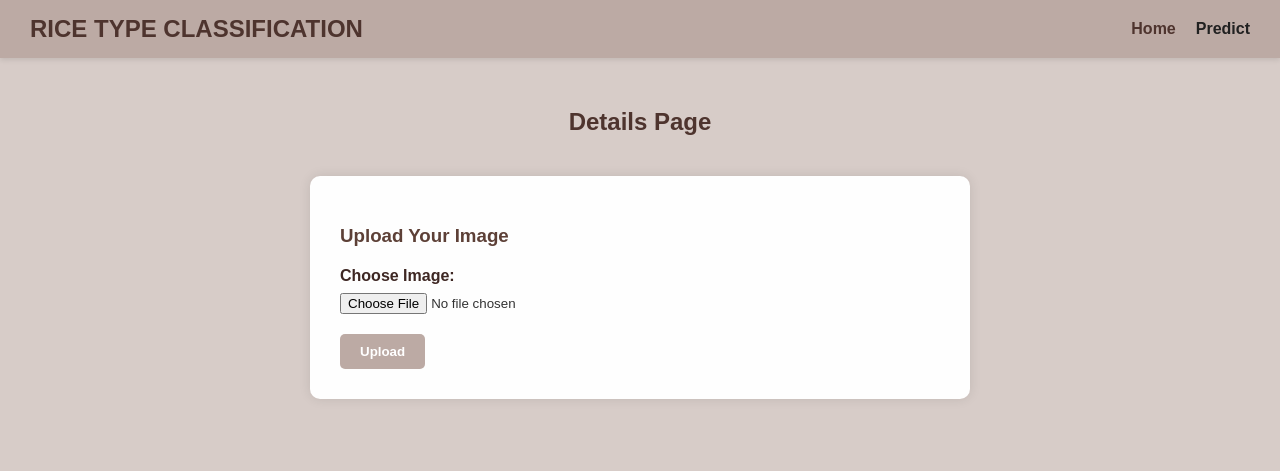
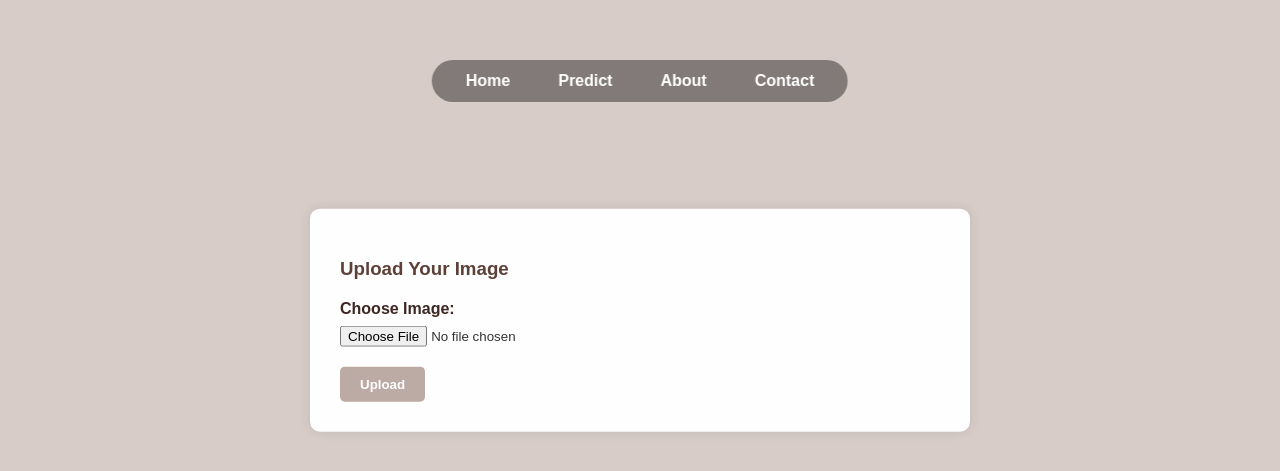
Before and after one commit to BalaBharath211/rice-grain-detection, a Flask app: page /details in a window 1280 px wide. Shown: the top 471 px of the page. Run offline with Flask 3, Linux system fonts and the light colour scheme.

Commit message:
Updated styling and features

```diff
--- a/static/style.css
+++ b/static/style.css
@@ -1,4 +1,4 @@
-/* General Reset */
+/* === General Reset === */
 html {
   scroll-behavior: smooth;
   overflow-x: hidden;
@@ -12,7 +12,7 @@ body {
   background: #fff;
 }
 
-/* Navigation */
+/* === Navigation === */
 .nav-wrapper {
   position: absolute;
   top: 30px;
@@ -22,25 +22,25 @@ body {
 }
 
 .menu-bar {
+  display: inline-flex;
+  align-items: center;
+  padding: 0 10px;
+  margin-top: 30px;
   border-radius: 25px;
-  display: inline-flex;
   background-color: rgba(0, 0, 0, 0.4);
   backdrop-filter: blur(10px);
   -webkit-backdrop-filter: blur(10px);
-  align-items: center;
-  padding: 0 10px;
-  margin-top: 30px;
 }
 
 .menu-bar li {
   list-style: none;
-  color: white;
   font-family: sans-serif;
   font-weight: bold;
+  color: white;
   padding: 12px 16px;
   margin: 0 8px;
+  cursor: pointer;
   position: relative;
-  cursor: pointer;
   white-space: nowrap;
   transition: color 0.3s ease;
 }
@@ -50,156 +50,111 @@ body {
   position: absolute;
   top: 0;
   left: 0;
+  width: 100%;
   height: 100%;
-  width: 100%;
   z-index: -1;
-  transition: transform 0.3s ease, background 0.3s ease, box-shadow 0.3s ease;
   border-radius: 25px;
   transform: scale(1);
+  transition: 0.3s ease;
 }
 
 .menu-bar li:hover::before {
   background: linear-gradient(to bottom, #e8edec, #d2d1d3);
-  box-shadow: 0px 3px 20px 0px black;
+  box-shadow: 0 3px 20px black;
   transform: scale(1.2);
 }
 
 .menu-bar li:hover {
   color: black;
 }
+
 .menu-bar li a {
   text-decoration: none;
   color: inherit;
   display: block;
 }
-/* Hero Section */
+
+/* === Hero Section === */
 .hero {
   height: 100vh;
   display: flex;
-  align-items: center;         /* Vertical center */
-  justify-content: center;     /* Horizontal center */
+  align-items: center;
+  justify-content: left;
   padding: 0 30px;
-  background: url('bg1.jpg') center/cover no-repeat;
+  background: url('bg6.jpg') center/cover no-repeat;
+  background-color: rgba(0, 0, 0, 0.5);
   background-blend-mode: overlay;
-  background-color: rgba(0, 0, 0, 0.6);
-  color: #fff;
+  color: #000000;
   position: relative;
   overflow-x: hidden;
 }
 
 .hero-content {
+  font-family: "Barlow Condensed", sans-serif;
+  font-weight: 800;
   max-width: 700px;
-  text-align: center; /* Optional: center text */
+  text-align: left;
 }
-
 
 .hero h1 {
   font-family: "Barlow Condensed", sans-serif;
-  font-weight: 800;
-  font-size: 6rem; /* increased from 3.5rem */
+  font-weight: 900;
+  font-style: normal;
+  font-size: 6rem;
   margin-bottom: 20px;
-  color: #fff;
-  text-shadow: 2px 2px 4px rgba(117, 117, 117, 0.7);}
-
-
-
-.hero a.btn {
-  display: inline-block;
-  margin-top: 40px;
+  text-shadow: 2px 2px 4px rgba(255, 255, 255, 0.7);
 }
 
-/* Button */
+/* === Buttons === */
 .btn {
+  display: inline-block;
   position: relative;
   padding: 0.5rem 1rem;
+  min-width: 200px;
   font-size: 1.1rem;
   font-weight: 600;
   color: #fff;
   background: none;
   border: none;
   cursor: pointer;
+  z-index: 1;
+  transition: all 0.4s ease;
   overflow: hidden;
-  transition: all 0.4s ease;
-  min-width: 200px;
-  z-index: 1;
 }
 
-.neon-pulse {
-  background: #000;
-  border: 2px solid #0ff;
-  box-shadow: 0 0 10px rgba(0, 255, 255, 0.3);
-}
 
-.neon-pulse::before,
-.neon-pulse::after {
-  content: "";
-  position: absolute;
-  inset: -4px;
-  border: 2px solid #0ff;
-  border-radius: inherit;
-  animation: pulseOut 2s ease-out infinite;
-  opacity: 0;
-}
-.neon-pulse::after {
-  animation-delay: 1s;
-}
-
-@keyframes pulseOut {
-  0% {
-    transform: scale(1);
-    opacity: 1;
-  }
-  100% {
-    transform: scale(1.5);
-    opacity: 0;
-  }
-}
-
-/* Sections */
+/* === Section Base === */
 .section {
-  font-family: "Poppins", sans-serif;
-  padding: 80px 50px;
+  font-family: "Barlow Condensed", sans-serif;
+  font-style: normal;  padding: 80px 50px;
   overflow-x: hidden;
   background-color: #D7CCC8;
 }
 
-.dark {
-  background: rgba(255, 255, 255, 0.05);
-  backdrop-filter: blur(6px);
-  border-radius: 16px;
-  margin: 30px;
-}
-
-/* About Section */
-/* Section Title Centered */
 .section-title {
   text-align: left;
   font-size: 2rem;
   margin-bottom: 50px;
-  font-family: 'Poppins', sans-serif;
   font-weight: 700;
   color: #333;
 }
 
-/* About Section Layout */
+/* === About Section === */
 .about-content {
   display: flex;
+  justify-content: space-between;
   align-items: center;
-  justify-content: space-between; /* More space between image and list */
   flex-wrap: wrap;
   gap: 40px;
 }
 
-/* Make the image larger and flexible */
 .about-content img {
+  width: 100%;
   max-width: 500px;
-  width: 100%;
-  height: auto;
   border-radius: 12px;
   box-shadow: 0 8px 20px rgba(0, 0, 0, 0.3);
 }
 
-/* Text List Styling */
 .about-content ul {
   max-width: 600px;
   font-size: 1.05rem;
@@ -207,7 +162,7 @@ body {
   color: #444;
 }
 
-/* Contact Section */
+/* === Contact Section === */
 .contact-boxes {
   display: flex;
   justify-content: space-between;
@@ -216,78 +171,58 @@ body {
 }
 
 .contact-boxes div {
+  flex: 1;
+  padding: 25px;
+  text-align: center;
+  border-radius: 12px;
   background: rgba(255, 255, 255, 0.1);
-  padding: 25px;
-  border-radius: 12px;
-  flex: 1;
-  text-align: center;
   box-shadow: 0 4px 12px rgba(0, 0, 0, 0.2);
   backdrop-filter: blur(10px);
+}
 
+/* === Dark Section (Testimonials) === */
+.dark {
+  background: rgba(255, 255, 255, 0.05);
+  backdrop-filter: blur(6px);
+  border-radius: 16px;
+  margin: 30px;
 }
-/* === General Page Styling === */
+
+/* === Footer === */
+footer {
+  background: #795548;
+  color: #fff;
+  text-align: center;
+  padding: 20px;
+  font-size: 0.95rem;
+  border-top: 1px solid #795548;
+}
+
+/* === Details Page Styling === */
 body.details-page {
   background: #D7CCC8;
+  font-family: 'Poppins', sans-serif;
   margin: 0;
-  font-family: 'Poppins', sans-serif;
   color: #333;
 }
 
-/* === Navbar Styling Specific to Details Page === */
-.details-page nav {
-  background-color: #BCAAA4;
-  padding: 15px 30px;
-  display: flex;
-  justify-content: space-between;
-  align-items: center;
-  box-shadow: 0 2px 5px rgba(0, 0, 0, 0.1);
-}
-
-.details-page nav .logo {
-  font-size: 1.5rem;
-  font-weight: bold;
-  color: #4E342E;
-}
-
-.details-page nav ul {
-  list-style: none;
-  display: flex;
-  gap: 20px;
-  margin: 0;
-  padding: 0;
-}
-
-.details-page nav ul li a {
-  text-decoration: none;
-  color: #4E342E;
-  font-weight: 600;
-  transition: color 0.3s ease;
-}
-
-.details-page nav ul li a.active,
-.details-page nav ul li a:hover {
-  color: #212121;
-}
-
-/* === Details Section === */
-.details-page .dt {
-  text-align: center;
-  margin-top: 50px;
-  color: #4E342E;
-}
-
 .details-page .details {
+  width: 100%;
   max-width: 600px;
-  margin: 40px auto;
+  margin: auto;
   padding: 30px;
   background-color: #fefefe;
   border-radius: 10px;
   box-shadow: 0 0 12px rgba(0, 0, 0, 0.1);
+  position: absolute;
+  top: 40%;
+  left: 50%;
+  transform: translate(-50%, -50%);
 }
 
 .details-page .details h3 {
+  color: #5D4037;
   margin-bottom: 20px;
-  color: #5D4037;
 }
 
 .details-page .details label {
@@ -303,27 +238,16 @@ body.details-page {
 }
 
 .details-page .details button {
-  background-color: #BCAAA4;
+  background: #BCAAA4;
+  color: white;
   border: none;
   padding: 10px 20px;
-  color: white;
   font-weight: bold;
   border-radius: 5px;
   cursor: pointer;
-  transition: background-color 0.3s ease;
+  transition: background 0.3s ease;
 }
 
 .details-page .details button:hover {
-  background-color: #A1887F;
+  background: #A1887F;
 }
-
-
-/* Footer */
-footer {
-  background: #795548;
-  color: #fff;
-  text-align: center;
-  padding: 20px;
-  font-size: 0.95rem;
-  border-top: 1px solid #795548;
-}
--- a/templates/details.html
+++ b/templates/details.html
@@ -6,19 +6,20 @@
 </head>
 <body class="details-page">
 <header>
-    <nav>
-        <div class="logo">RICE TYPE CLASSIFICATION</div>
-        <ul>
+    <div>
+        <nav class="nav-wrapper">
+          <ul class="menu-bar">
             <li><a href="/">Home</a></li>
-            <li><a href="/details" class="active">Predict</a></li>
-        </ul>
-    </nav>
+            <li><a href="/details">Predict</a></li>
+            <li><a href="#about">About</a></li>
+            <li><a href="#contact">Contact</a></li>
+          </ul>
+        </nav>
+    </div>
+
 </header>
-<div class="dt">
-    <h2>Details Page</h2>
-</div>
-<div>
-    <main class="details">
+<main class="details">
+    <div>
 
         <h3>Upload Your Image</h3>
         <form method="POST" enctype="multipart/form-data">
--- a/templates/results.html
+++ b/templates/results.html
@@ -4,7 +4,7 @@
     <title>Prediction Result</title>
     <link rel="stylesheet" href="/static/style.css">
 </head>
-<body>
+<body class="details-page">
 <header>...</header>
 <main>
     <h2>Prediction Result</h2>
```
Also changed, not shown: static/bg11.jpg (added), static/bg2.jpg (deleted), static/bg3.jpg (deleted), static/crop.jpg (deleted), static/imgr.jpg (deleted), 12 other files.
